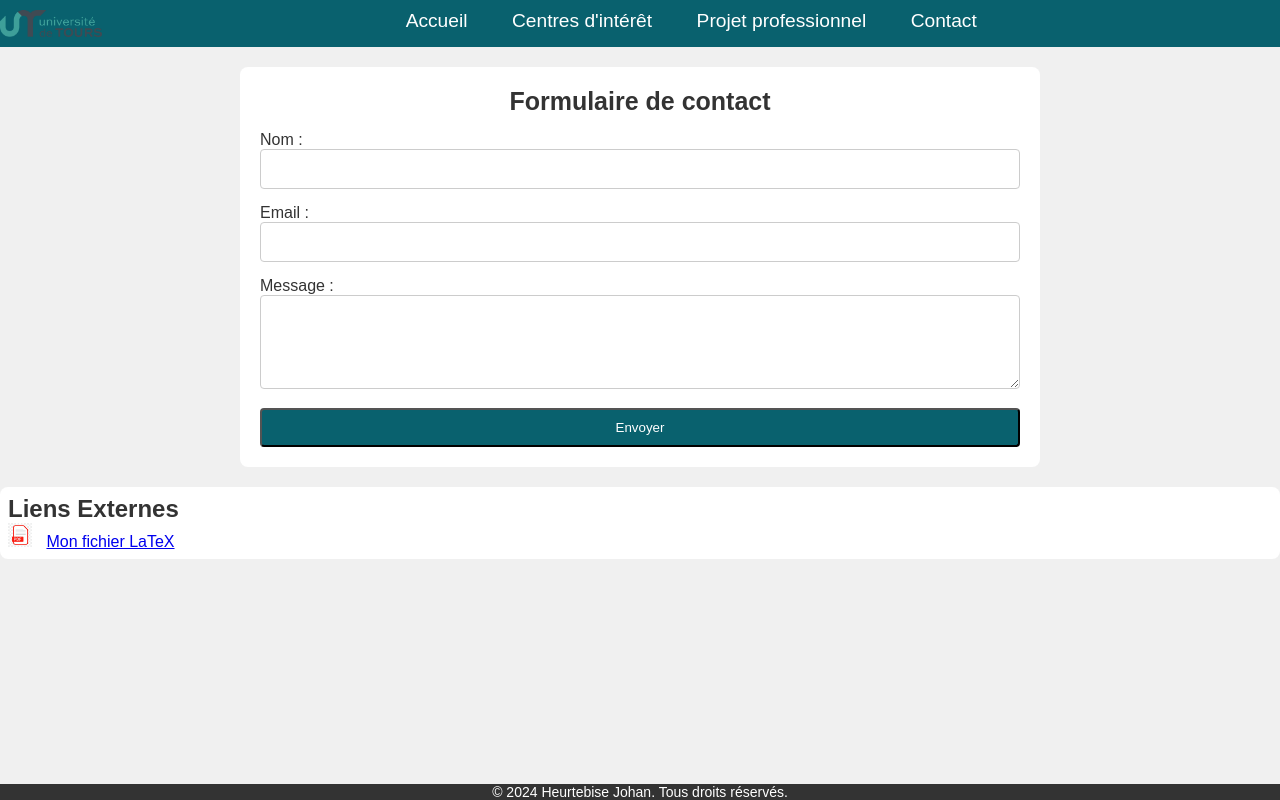
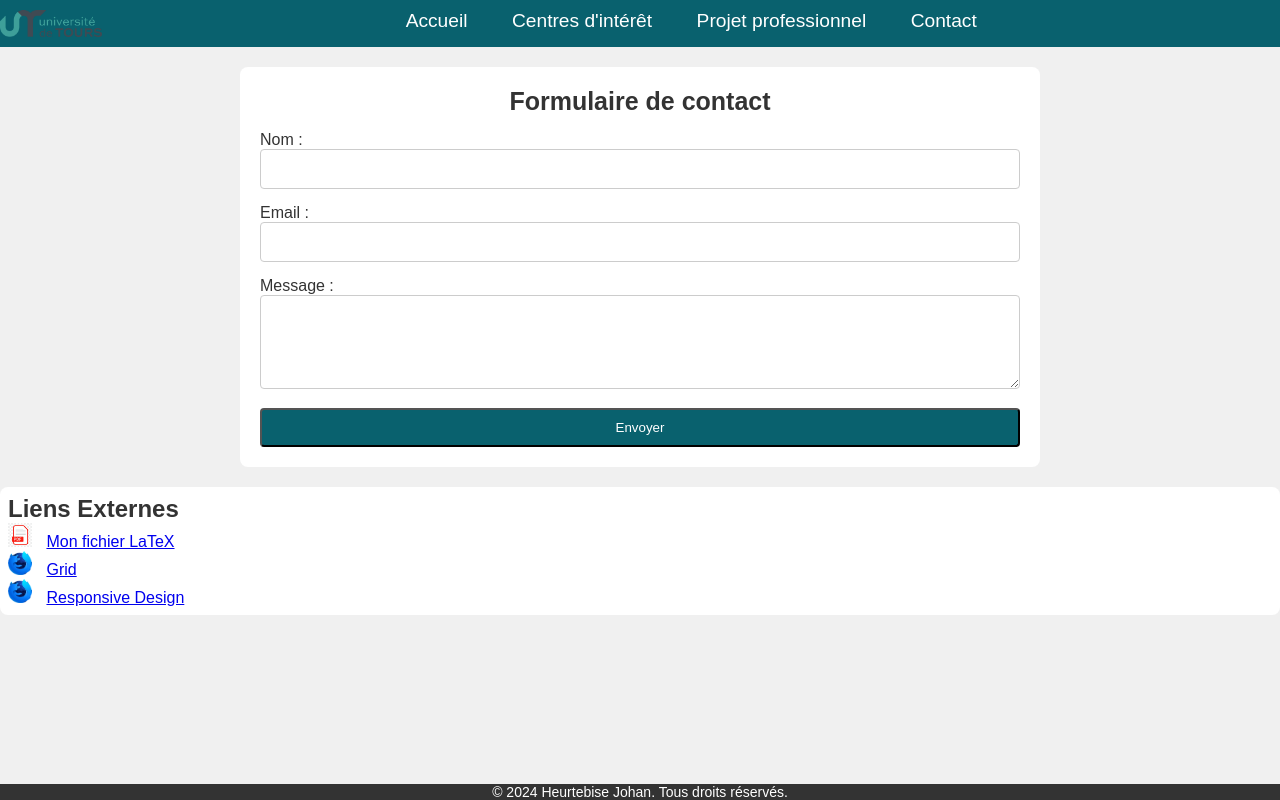
Before and after one commit to JohanHeurtebise/HeurtebiseJohan, a plain HTML site: page pages/contact.html in a window 1280 px wide. Drawn offline with Linux system fonts and the light colour scheme.

Commit message:
Update contact.html

```diff
--- a/pages/contact.html
+++ b/pages/contact.html
@@ -46,6 +46,14 @@
                     <img src="../img/LogoPdf.png" alt="LaTeX" class="social-logo">
                     <a href="../fic/Heurtebise_Johan_DM2024.pdf" download>Mon fichier LaTeX</a>
                 </li>
+                <li>
+                    <img src="../img/LogoMozDev.png" alt="LogoMozillaDev" class="social-logo">
+                    <a href="https://developer.mozilla.org/en-US/docs/Web/CSS/CSS_grid_layout" target="_blank">Grid</a>
+                </li>
+                <li>
+                    <img src="../img/LogoMozDev.png" alt="LogoMozillaDev" class="social-logo">
+                    <a href="https://developer.mozilla.org/en-US/docs/Learn/CSS/CSS_layout/Responsive_Design" target="_blank">Responsive Design</a>
+                </li>
             </ul>
         </div>
     </main>
```
